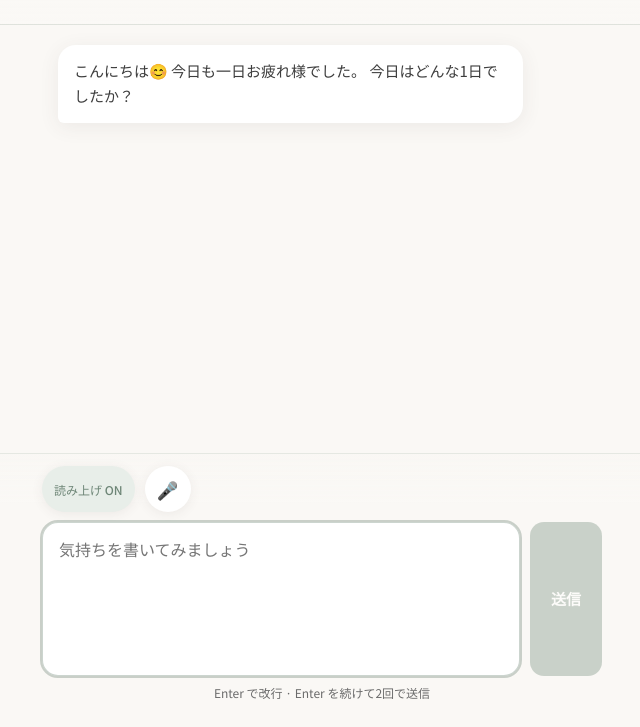
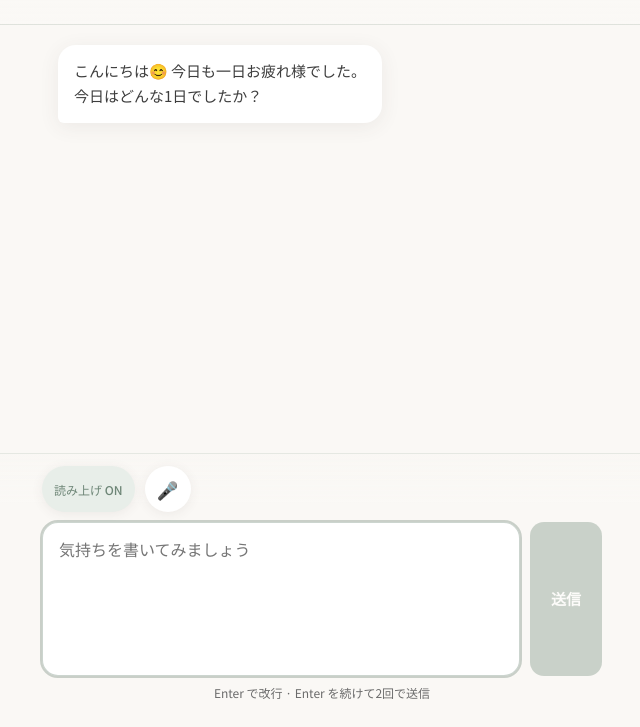
Before and after one commit to hiro9215koctwcx-glitch/kokoro-note, a plain HTML site: page index.html in a window 1280 px wide. Shown: the part 73-800 px from the top of the page, without its empty margins (318-958 px from the left). Drawn offline with Linux system fonts and the light colour scheme; no server answers.

Commit message:
feat: improve message formatting and enhance TTS processing by stripping markdown for speech

```diff
--- a/index.html
+++ b/index.html
@@ -26,6 +26,8 @@ main{flex:1;display:flex;flex-direction:column;overflow:hidden}
 .row.ai .bubble{background:var(--white);border-bottom-left-radius:6px}
 .row.user .bubble{background:var(--bubble);border-bottom-right-radius:6px}
 .bubble.err{background:#fff5f5;color:#8a4444;border:1px solid rgba(232,93,93,.25)}
+.bubble strong{font-weight:600;color:inherit}
+.bubble em{font-style:italic}
 .composer-area{position:fixed;bottom:0;left:0;right:0;padding:12px 16px calc(14px + env(safe-area-inset-bottom));background:linear-gradient(180deg,rgba(250,248,245,0),var(--bg) 18%);border-top:1px solid rgba(143,163,149,.2)}
 .composer-inner{max-width:560px;margin:0 auto}
 .toolbar{display:flex;align-items:center;gap:10px;margin-bottom:10px}
@@ -77,19 +79,22 @@ function incUsed(){var t=ymd(),s=readStore();if(s.d!==t)s.n=0;s.d=t;s.n++;writeS
 function remain(){return Math.max(0,LIM-usedToday())}
 function updRally(){var r=remain();rallyEl.textContent="残り "+r+" 回";if(r<=0){inp.disabled=true;bSend.disabled=true;bMic.disabled=true;if(recOn&&reco){try{reco.stop()}catch(e){}}bMic.classList.remove("recording");limEl.textContent="本日の会話回数に達しました";limEl.classList.add("visible")}else{inp.disabled=false;bMic.disabled=!micOk;limEl.classList.remove("visible");limEl.textContent="";if(!sending)bSend.disabled=!inp.value.trim()}}
 function scrollBot(){requestAnimationFrame(function(){logEl.scrollTop=logEl.scrollHeight})}
-function addBubble(role,text,err){var row=document.createElement("div");row.className="row "+(role==="user"?"user":"ai");var b=document.createElement("div");b.className="bubble"+(err?" err":"");b.textContent=text;row.appendChild(b);logEl.appendChild(row);scrollBot()}
+function escapeHtml(x){return String(x).replace(/&/g,"&amp;").replace(/</g,"&lt;").replace(/>/g,"&gt;").replace(/"/g,"&quot;").replace(/'/g,"&#39;")}
+function formatAiBubbleHtml(raw){var s=escapeHtml(raw||"");s=s.replace(/\*\*([\s\S]*?)\*\*/g,"<strong>$1</strong>");s=s.replace(/(^|[^*])\*([^*\n]+?)\*(?!\*)/g,"$1<em>$2</em>");s=s.replace(/\n/g,"<br>");return s}
+function stripMarkdownForSpeech(raw){var s=String(raw||"");s=s.replace(/\*\*([\s\S]*?)\*\*/g,"$1");s=s.replace(/(^|[^*])\*([^*\n]+?)\*(?!\*)/g,"$1$2");return s.replace(/\*+/g," ").replace(/\s+/g," ").trim()}
+function addBubble(role,text,err){var row=document.createElement("div");row.className="row "+(role==="user"?"user":"ai");var b=document.createElement("div");b.className="bubble"+(err?" err":"");if(!err&&role==="ai"){b.innerHTML=formatAiBubbleHtml(text)}else{b.textContent=text}row.appendChild(b);logEl.appendChild(row);scrollBot()}
 function stopAud(){try{if(aud){aud.pause();aud.src=""}}catch(e){}aud=null}
 var ttsPrimed=false;
 function primeAudioPlayback(){if(ttsPrimed)return;try{var AC=window.AudioContext||window.webkitAudioContext;if(AC){var ctx=new AC();var resume=ctx.resume&&ctx.resume.bind(ctx);if(resume){resume().catch(function(){})}var osc=ctx.createOscillator(),gain=ctx.createGain();gain.gain.value=0;osc.connect(gain);gain.connect(ctx.destination);osc.start(0);osc.stop(ctx.currentTime+0.02)}}catch(e){logErr("[TTS prime]",e)}finally{ttsPrimed=true}}
 
-function speak(t){if(!ttsOn||!t)return;var url=resolveApi("api/tts"),txt=String(t).replace(/\s+/g," ").trim();if(!txt)return;stopAud();fetch(url,{method:"POST",headers:{"Content-Type":"application/json; charset=UTF-8"},body:JSON.stringify({text:txt}),credentials:"same-origin"}).then(function(r){return r.blob().then(function(blob){return{r:r,blob:blob}})}).then(function(x){var hdr=(x.r.headers&&x.r.headers.get&&x.r.headers.get("content-type")||"").toLowerCase(),ct=hdr.indexOf("application/json")!==-1||hdr.indexOf("json")!==-1;if(!x.r.ok||ct){return x.blob.text().then(function(raw){var j={};try{j=raw?JSON.parse(raw):{}}catch(e){}throw new Error((j&&j.error)||raw||("TTS HTTP "+x.r.status))})}if(!x.blob||x.blob.size===0)throw new Error("音声データが空です");return x.blob}).then(function(blob){var u=URL.createObjectURL(blob),a=new Audio();a.src=u;aud=a;var cleanup=function(){try{URL.revokeObjectURL(u)}catch(e){}a.removeEventListener("ended",cleanup);a.removeEventListener("error",onErr)};var onErr=function(){cleanup();logErr("[TTS 要素エラー]",a.error||"Audio error")};a.addEventListener("ended",cleanup);a.addEventListener("error",onErr);return a.play().then(function(){return null}).catch(function(playErr){cleanup();throw playErr||new Error("再生がブロックされました（ブラウザの自動再生制限の可能性）")})}).catch(function(err){logErr("[TTS] "+url,err)})}
+function speak(t){if(!ttsOn||!t)return;var url=resolveApi("api/tts"),txt=stripMarkdownForSpeech(t);if(!txt)return;stopAud();fetch(url,{method:"POST",headers:{"Content-Type":"application/json; charset=UTF-8"},body:JSON.stringify({text:txt}),credentials:"same-origin"}).then(function(r){return r.blob().then(function(blob){return{r:r,blob:blob}})}).then(function(x){var hdr=(x.r.headers&&x.r.headers.get&&x.r.headers.get("content-type")||"").toLowerCase(),ct=hdr.indexOf("application/json")!==-1||hdr.indexOf("json")!==-1;if(!x.r.ok||ct){return x.blob.text().then(function(raw){var j={};try{j=raw?JSON.parse(raw):{}}catch(e){}throw new Error((j&&j.error)||raw||("TTS HTTP "+x.r.status))})}if(!x.blob||x.blob.size===0)throw new Error("音声データが空です");return x.blob}).then(function(blob){var u=URL.createObjectURL(blob),a=new Audio();a.src=u;aud=a;var cleanup=function(){try{URL.revokeObjectURL(u)}catch(e){}a.removeEventListener("ended",cleanup);a.removeEventListener("error",onErr)};var onErr=function(){cleanup();logErr("[TTS 要素エラー]",a.error||"Audio error")};a.addEventListener("ended",cleanup);a.addEventListener("error",onErr);return a.play().then(function(){return null}).catch(function(playErr){cleanup();throw playErr||new Error("再生がブロックされました（ブラウザの自動再生制限の可能性）")})}).catch(function(err){logErr("[TTS] "+url,err)})}
 
 function bootstrapGreet(){
   var g="こんにちは😊 今日も一日お疲れ様でした。\n今日はどんな1日でしたか？";
   var opener="今日のことを少し振り返りたいです。よろしくお願いします。";
   apiMsgs=[{role:"user",content:opener},{role:"assistant",content:g}];
   addBubble("ai",g);
-  speak(g.replace(/\n/g," "));
+  speak(stripMarkdownForSpeech(g.replace(/\n/g," ")));
 }
 
 function send(){
```
